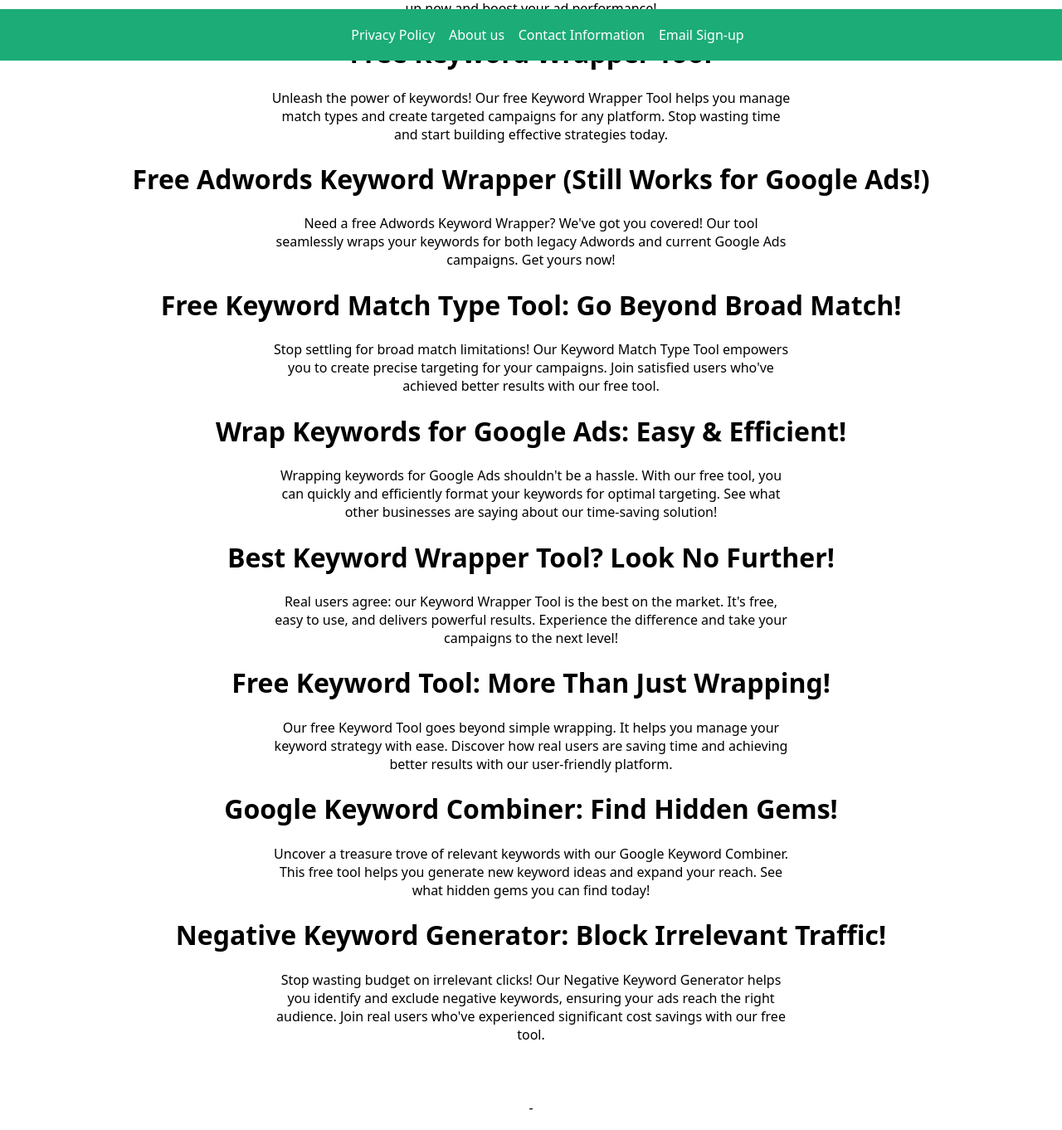
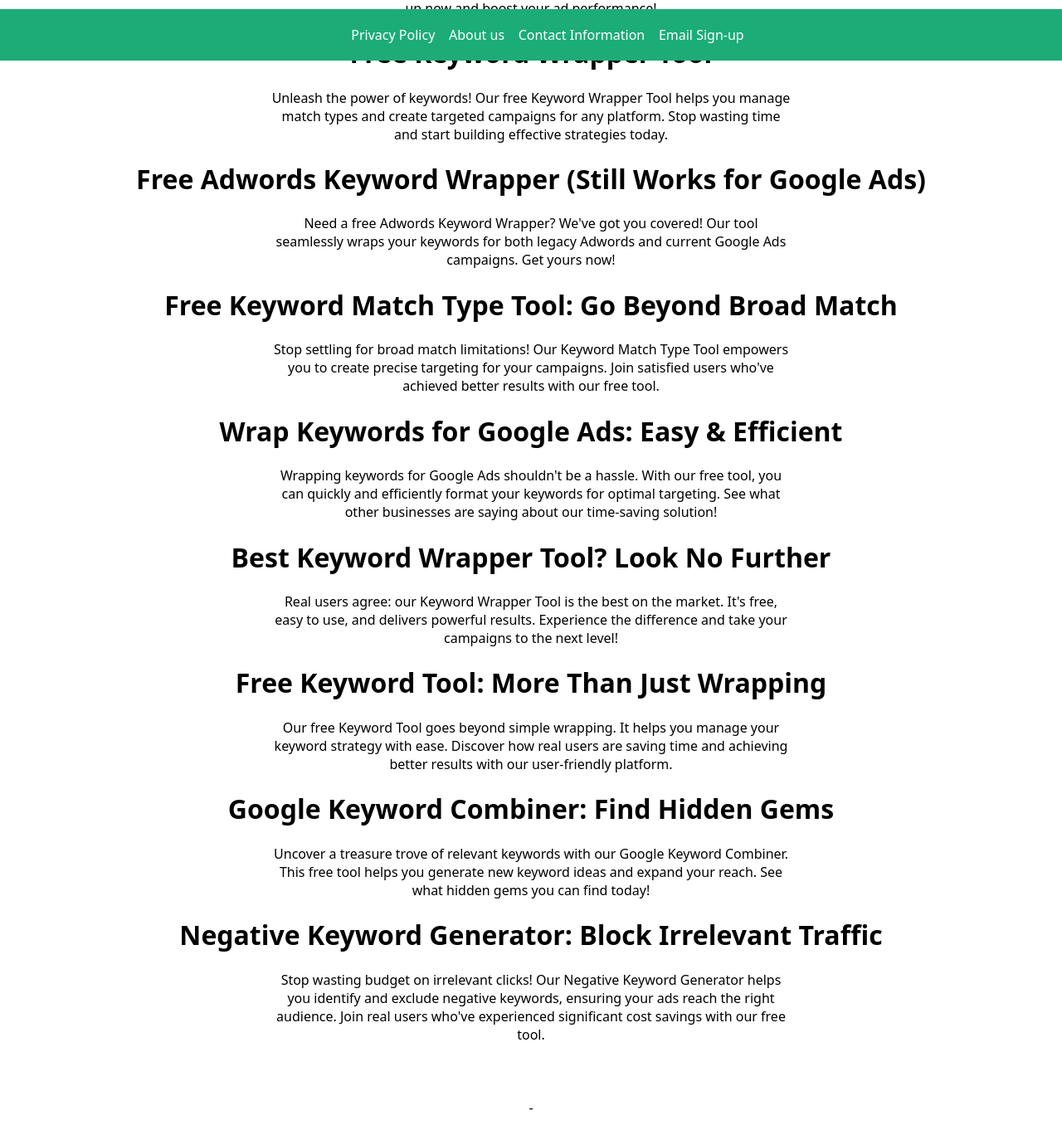
Before and after one commit to kousik98/Google-Keyword-Wrapper, a Flask app: page / in a window 1280 px wide. Shown: the part 727-2089 px from the top of the page at 83% size. Run offline with Flask 3, Linux system fonts and the light colour scheme.

Commit message:
Update index.html
Update On-page SEO

```diff
--- a/templates/index.html
+++ b/templates/index.html
@@ -82,20 +82,20 @@
 <p style="text-align: center; width: 50%;margin-left: 25%;">Take control of your Google Ads campaigns with our free Keyword Wrapper tool. Easily wrap your keywords for optimal targeting and reach the right audience. Sign up now and boost your ad performance!</h1><br>
     <h1 style="text-align: center;">Free Keyword Wrapper Tool</h1>
 <p style="text-align: center; width: 50%;margin-left: 25%;">Unleash the power of keywords! Our free Keyword Wrapper Tool helps you manage match types and create targeted campaigns for any platform. Stop wasting time and start building effective strategies today.</h1><br>
-    <h1 style="text-align: center;">Free Adwords Keyword Wrapper (Still Works for Google Ads!)</h1>
+    <h1 style="text-align: center;">Free Adwords Keyword Wrapper (Still Works for Google Ads)</h1>
 <p style="text-align: center; width: 50%;margin-left: 25%;">Need a free Adwords Keyword Wrapper? We've got you covered! Our tool seamlessly wraps your keywords for both legacy Adwords and current Google Ads campaigns. Get yours now!</h1><br>
-    <h1 style="text-align: center;">Free Keyword Match Type Tool: Go Beyond Broad Match!</h1>
+    <h1 style="text-align: center;">Free Keyword Match Type Tool: Go Beyond Broad Match</h1>
 <p style="text-align: center; width: 50%;margin-left: 25%;">Stop settling for broad match limitations! Our Keyword Match Type Tool empowers you to create precise targeting for your campaigns.  Join satisfied users who've achieved better results with our free tool.</h1><br>
-    <h1 style="text-align: center;">Wrap Keywords for Google Ads: Easy & Efficient!</h1>
+    <h1 style="text-align: center;">Wrap Keywords for Google Ads: Easy & Efficient</h1>
 <p style="text-align: center; width: 50%;margin-left: 25%;">Wrapping keywords for Google Ads shouldn't be a hassle. With our free tool, you can quickly and efficiently format your keywords for optimal targeting. See what other businesses are saying about our time-saving solution!</h1><br>
-    <h1 style="text-align: center;">Best Keyword Wrapper Tool? Look No Further!</h1>
+    <h1 style="text-align: center;">Best Keyword Wrapper Tool? Look No Further</h1>
 <p style="text-align: center; width: 50%;margin-left: 25%;">Real users agree: our Keyword Wrapper Tool is the best on the market. It's free, easy to use, and delivers powerful results.  Experience the difference and take your campaigns to the next level!</h1><br>
-    <h1 style="text-align: center;">Free Keyword Tool: More Than Just Wrapping!</h1>
+    <h1 style="text-align: center;">Free Keyword Tool: More Than Just Wrapping</h1>
 <p style="text-align: center; width: 50%;margin-left: 25%;">Our free Keyword Tool goes beyond simple wrapping.  It helps you manage your keyword strategy with ease. Discover how real users are saving time and achieving better results with our user-friendly platform.</h1><br>
-    <h1 style="text-align: center;">Google Keyword Combiner: Find Hidden Gems!</h1>
+    <h1 style="text-align: center;">Google Keyword Combiner: Find Hidden Gems</h1>
 <p style="text-align: center; width: 50%;margin-left: 25%;">Uncover a treasure trove of relevant keywords with our Google Keyword Combiner.  This free tool helps you generate new keyword ideas and expand your reach. See what hidden gems you can find today!</h1><br>
 
-    <h1 style="text-align: center;">Negative Keyword Generator: Block Irrelevant Traffic!</h1>
+    <h1 style="text-align: center;">Negative Keyword Generator: Block Irrelevant Traffic</h1>
     <p style="text-align: center; width: 50%;margin-left: 25%;">Stop wasting budget on irrelevant clicks! Our Negative Keyword Generator helps you identify and exclude negative keywords, ensuring your ads reach the right audience.  Join real users who've experienced significant cost savings with our free tool.</h1><br>
 <br> <br><br>
      -
```
